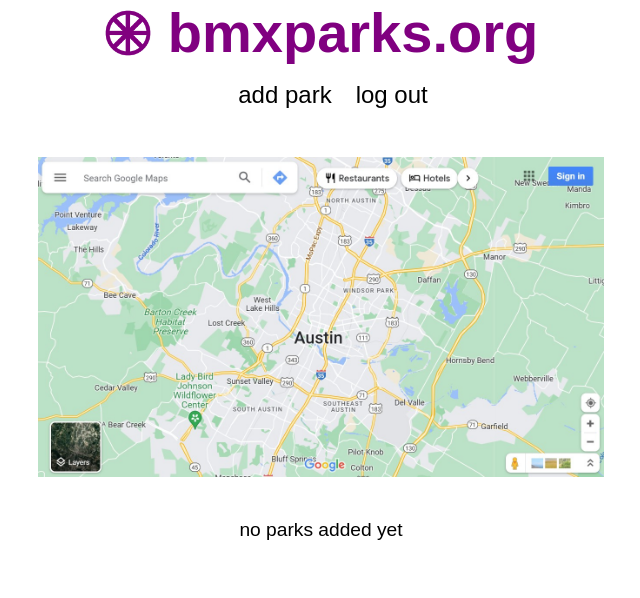
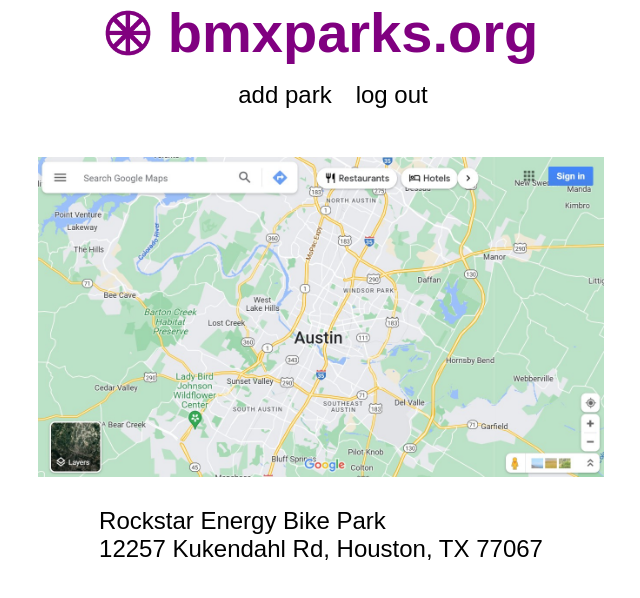
Before and after one commit to guigacarvalho/bmx-redux, a React (Create React App) app in the folder client/: page / in a window 1280 px wide. Shown: the top 598 px of the page, without its empty margins (319-959 px from the left). Built offline with nearby package versions, Linux system fonts and the light colour scheme.

Commit message:
fixed ParkList props, displayin ParkContext info

```diff
--- a/client/src/components/ParkList.jsx
+++ b/client/src/components/ParkList.jsx
@@ -4,15 +4,15 @@
 
 const ParkList = () => {
 
-    const {parks} = useContext(ParkContext)
+    const {park} = useContext(ParkContext)
 
-    if (!parks || parks.length === 0) {
+    if (!park || park.length === 0) {
         return <p>no parks added yet</p>
     }
 
     return (
         <div className="park-list">
-            {parks.map((item) => (
+            {park.map((item) => (
                 <ParkItem
                     key={item.id}
                     item={item}
```
